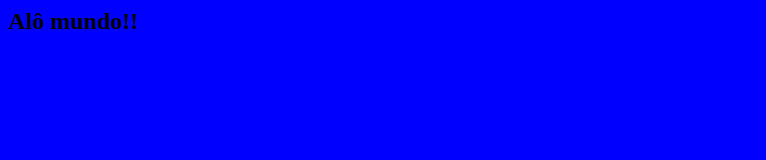
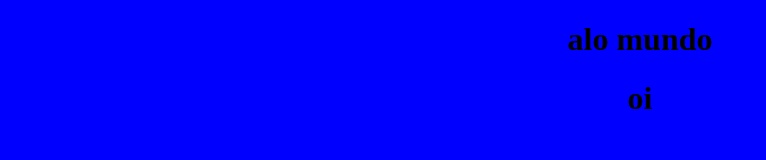
Before and after one commit to guilhermeaugustopiresdasilva/materialiw, a plain HTML site: page index.html in a window 1280 px wide. Shown: the whole page, without its empty margins (0-766 px from the left). Drawn offline with Linux system fonts and the light colour scheme.

Commit message:
css fonte

```diff
--- a/index.html
+++ b/index.html
@@ -1,15 +1,24 @@
-<html>
+<!DOCTYPE html>
+<html lang="en">
 <head>
-       <title>
-         Meu Primeiro site
-       </title>
-       <style>
-        body{
-          background-color: blue;
-        }
-       </style>
+  <meta charset="UTF-8">
+  <meta http-equiv="X-UA-Compatible" content="IE=edge">
+  <meta name="viewport" content="width=device-width, initial-scale=1.0">
+  <title>Document</title>
+  <style>
+    body{
+      background-color: blue;
+    }
+    h1{
+      color: black;
+      text-align: center;
+    }
+
+  </style>
 </head>
 <body>
-        <h2>Alô mundo!!</h2>
+  <h1>alo mundo</h1>
+  <h1>oi</h1>
+
 </body>
 </html>
```
